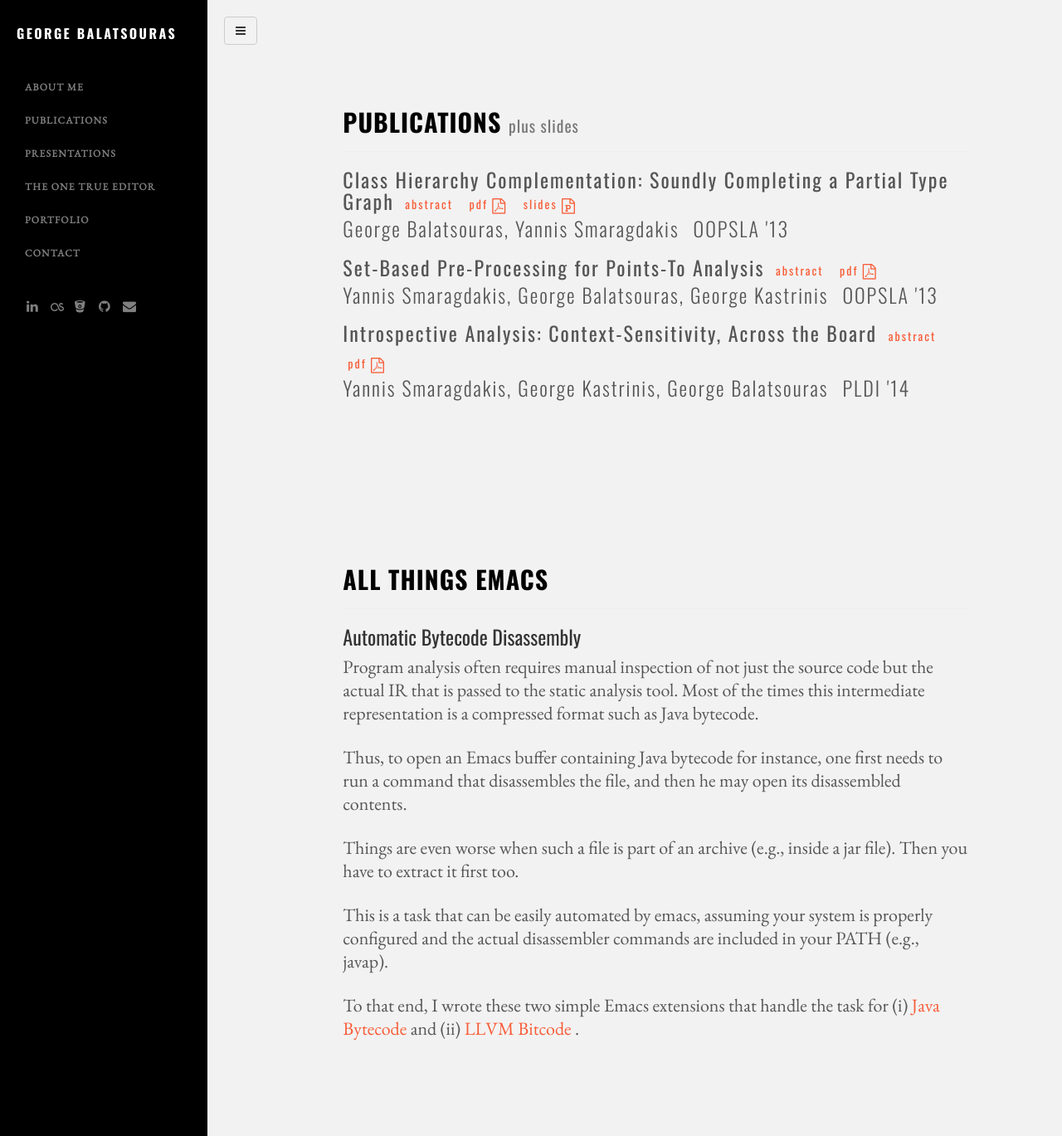
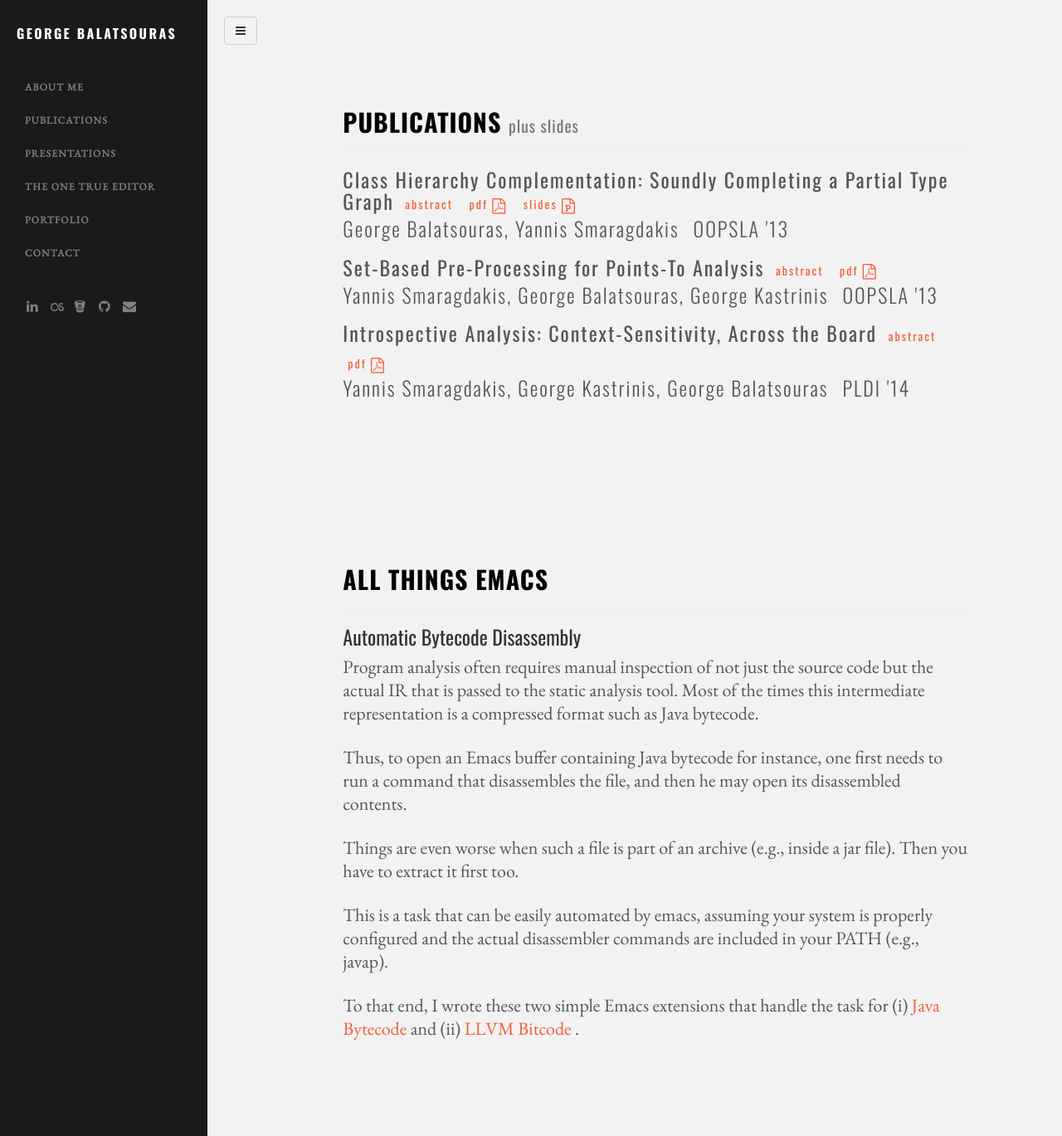
Before and after one commit to gbalats/gbalats.github.io, a Jekyll site: the page built from index.html, in a window 1280 px wide and 1369 px high. Shown: the whole window at 83% size. Built offline with Jekyll 4.4.1, drawn with Linux system fonts in a browser that asks for light colours; some web fonts are replaced.

Commit message:
Fix sidebar color.

```diff
--- a/assets/css/simple-sidebar.css
+++ b/assets/css/simple-sidebar.css
@@ -26,7 +26,7 @@
     height: 100%;
     margin-left: -250px;
     overflow-y: auto;
-    background: #000;
+    background: #1a1a1a;
     -webkit-transition: all 0.5s ease;
     -moz-transition: all 0.5s ease;
     -o-transition: all 0.5s ease;
```
